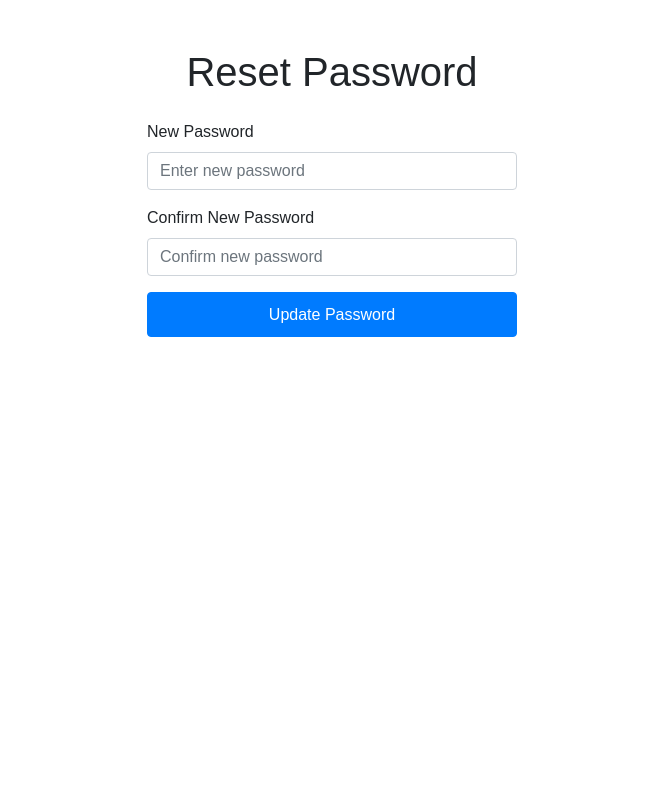
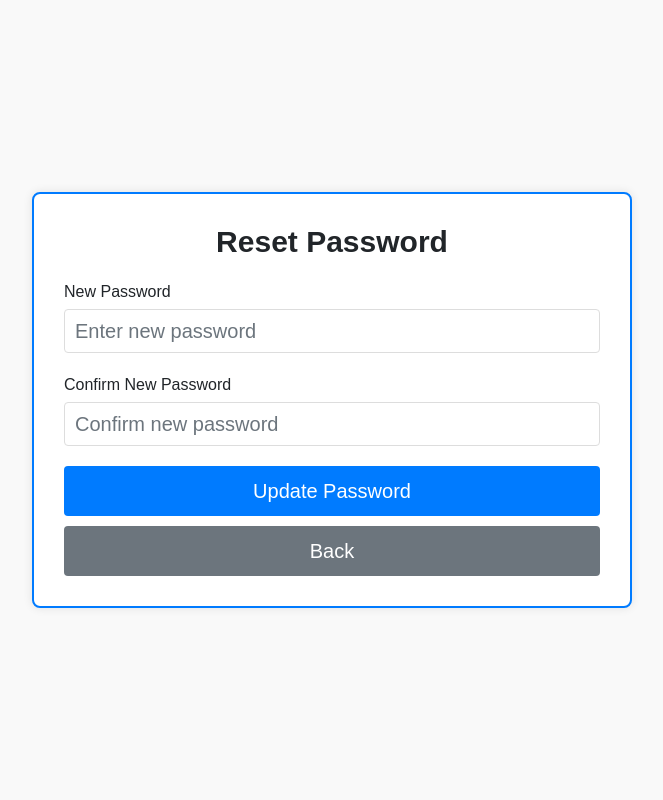
Before and after one commit to mictseta-recruitment-system/mictseta_recruitment_system, a Django app: page /auth/reset_password/1/1/ in a window 1280 px wide. Shown: the whole page, without its empty margins (308-971 px from the left). Run offline with Django 4.2, Linux system fonts and the light colour scheme; some libraries are stand-ins or nearby versions.

Commit message:
made changes on the forgot password

```diff
--- a/authenticate/static/authenticate/css/style.css
+++ b/authenticate/static/authenticate/css/style.css
@@ -336,5 +336,5 @@ input[type="text"], select {
 
 #resetPasswordContainer {
   max-width: 400px;
-  margin: 0 auto;
+  margin:0%;
 }
--- a/authenticate/templates/reset_password.html
+++ b/authenticate/templates/reset_password.html
@@ -1,86 +1,12 @@
 {% extends 'base1.html' %}
-{% block title %} change password {% endblock %}
+{% block title %} Change Password {% endblock %}
 
 {% block content %}
-<!-- <!DOCTYPE html>
-<html lang="en">
-<head>
-    <meta charset="UTF-8">
-    <meta name="viewport" content="width=device-width, initial-scale=1.0">
-    <title>Reset Password - MICTSETA</title>
-    <style>
-
-    </style>
-</head>
-<body>
-    <div class="container" id="resetPasswordContainer">
-        <h1>Reset Password</h1>
-        <form id="resetPasswordForm" onsubmit="return validateEmailForm()">
-            <label for="email">Email Address</label>
-            <input type="email" id="email" name="email" required>
-            <input type="submit" value="Reset Password">
-        </form>
-        <p>If you cannot access your email, <a href="#" onclick="showResetEmailForm()">click here</a> to update your email address.</p>
-    </div>
-
-    <div class="container" id="resetEmailContainer" style="display:none;">
-        <h1>Update Email Address</h1>
-        <form id="resetEmailForm" onsubmit="return validateIdForm()">
-            <label for="idNumber">ID Number</label>
-            <input type="text" id="idNumber" name="idNumber" maxlength="13" required>
-            <label for="newEmail">New Email Address</label>
-            <input type="email" id="newEmail" name="newEmail" required>
-            <input type="submit" value="Update Email">
-        </form>
-        <div class="notification" id="notification">
-            Your email address has been updated successfully. Please use your new email address to log in.
-        </div>
-    </div>
-
-    <script>
-        function showResetEmailForm() {
-            document.getElementById('resetPasswordContainer').style.display = 'none';
-            document.getElementById('resetEmailContainer').style.display = 'block';
-        }
-
-        function validateEmailForm() {
-            var email = document.getElementById('email').value;
-            if (email === '') {
-                alert('Please enter a valid email address.');
-                return false;
-            }
-            // Add any additional email validation if needed
-            alert('A password reset link has been sent to your email address.');
-            return false; // Prevent form submission for demonstration purposes
-        }
-
-        function validateIdForm() {
-            var idNumber = document.getElementById('idNumber').value;
-            if (idNumber.length !== 13 || !/^\d{13}$/.test(idNumber)) {
-                alert('Please enter a valid 13-digit ID number.');
-                return false;
-            }
-            var newEmail = document.getElementById('newEmail').value;
-            if (newEmail === '') {
-                alert('Please enter a valid email address.');
-                return false;
-            }
-            // Add any additional email validation if needed
-            document.getElementById('notification').style.display = 'block';
-            return false; // Prevent form submission for demonstration purposes
-        }
-    </script>
-</body>
-</html> -->
-
-
-
-
-<div class="container mt-5" id="resetPasswordContainer">
-    <h1 class="text-center mb-4">Reset Password</h1>
-    <form id="resetPasswordForm" method="POST">
-        {% csrf_token %}
-        <div class="w-65">
+<div class="reset-password-container">
+    <div class="reset-password-box">
+        <h2>Reset Password</h2>
+        <form id="resetPasswordForm" method="POST">
+            {% csrf_token %}
             <div class="form-group">
                 <label for="new_password">New Password</label>
                 <input type="password" class="form-control" name="new_password" id="new_password" placeholder="Enter new password" required>
@@ -89,11 +15,96 @@
                 <label for="new_password2">Confirm New Password</label>
                 <input type="password" class="form-control" name="new_password2" id="new_password2" placeholder="Confirm new password" required>
             </div>
-            <button type="submit" class="btn btn-primary btn-block">Update Password</button>
-        </div>
-
-    </form>
-    <div id="flashMessage" class="alert mt-3" style="display: none;"></div>
+            <button type="submit" class="btn-reset-password">Update Password</button>
+            <button type="button" class="btn-back" onclick="history.back()">Back</button>
+        </form>
+    </div>
 </div>
 
+<style>
+.reset-password-container {
+    display: flex;
+    justify-content: center;
+    align-items: center;
+    height: 100vh;
+    background-color: #f9f9f9;
+    padding: 20px;
+    box-sizing: border-box;
+}
+
+.reset-password-box {
+    background: #ffffff;
+    border: 2px solid #007bff;
+    border-radius: 8px;
+    padding: 30px;
+    text-align: center;
+    box-shadow: 0 0 10px rgba(0, 0, 0, 0.1);
+    max-width: 600px;
+    width: 100%;
+}
+
+.reset-password-box h2 {
+    margin-bottom: 20px;
+    font-size: 30px;
+    font-weight: bold;
+}
+
+.reset-password-box p {
+    margin-bottom: 20px;
+    color: #666666;
+    font-size: 16px;
+}
+
+.form-group {
+    margin-bottom: 20px;
+    text-align: left;
+}
+
+.form-group label {
+    display: block;
+    margin-bottom: 5px;
+}
+
+.form-control {
+    width: 100%;
+    padding: 10px;
+    border: 1px solid #dddddd;
+    border-radius: 4px;
+    font-size: 20px;
+    box-sizing: border-box;
+}
+
+.btn-reset-password {
+    background-color: #007bff;
+    color: #ffffff;
+    padding: 10px 20px;
+    border: none;
+    border-radius: 4px;
+    font-size: 20px;
+    cursor: pointer;
+    transition: background-color 0.3s ease;
+    width: 100%;
+}
+
+.btn-reset-password:hover {
+    background-color: #0056b3;
+}
+
+.btn-back {
+    background-color: #6c757d;
+    color: #ffffff;
+    padding: 10px 20px;
+    border: none;
+    border-radius: 4px;
+    font-size: 20px;
+    cursor: pointer;
+    transition: background-color 0.3s ease;
+    width: 100%;
+    margin-top: 10px;
+}
+
+.btn-back:hover {
+    background-color: #5a6268;
+}
+</style>
 {% endblock %}
```
Also changed, not shown: authenticate/templates/find_account.html (+96 -7 lines), authenticate/templates/reset_link.html (+106 -6 lines), db.sqlite3.
